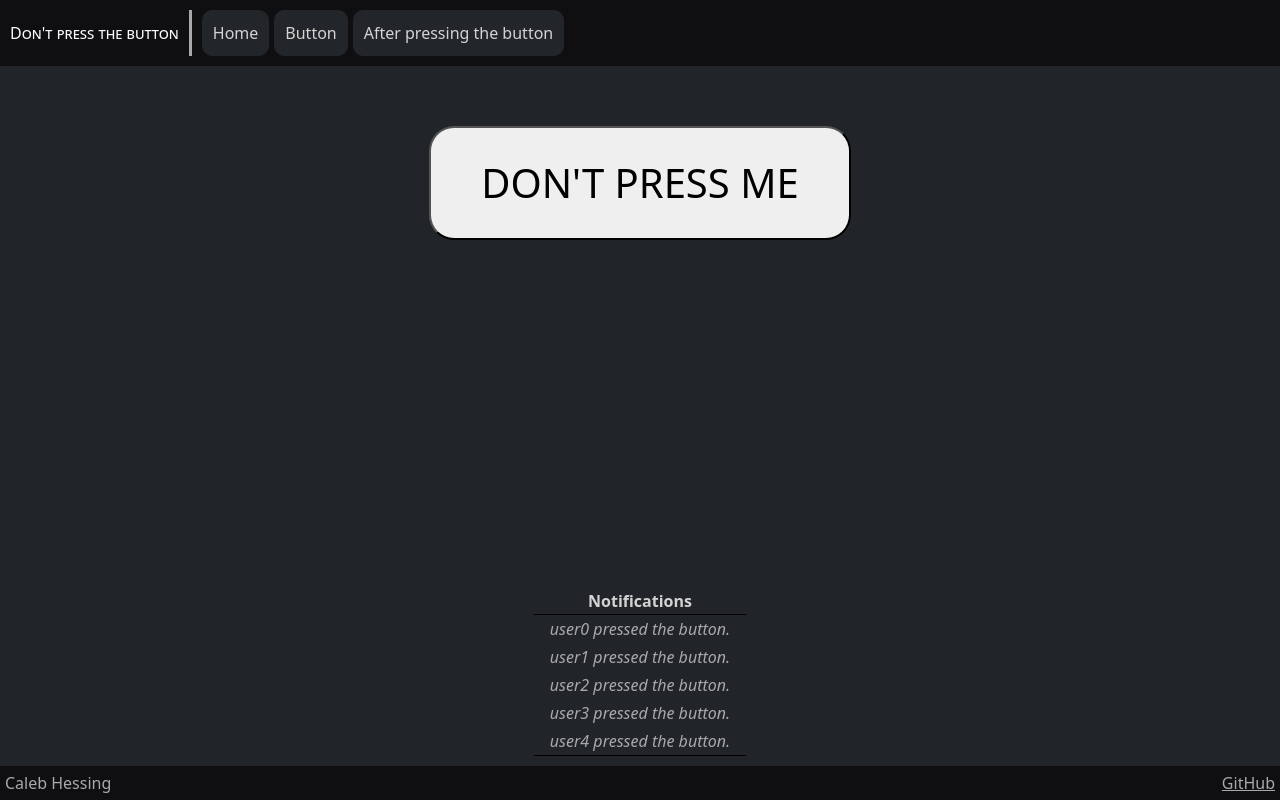
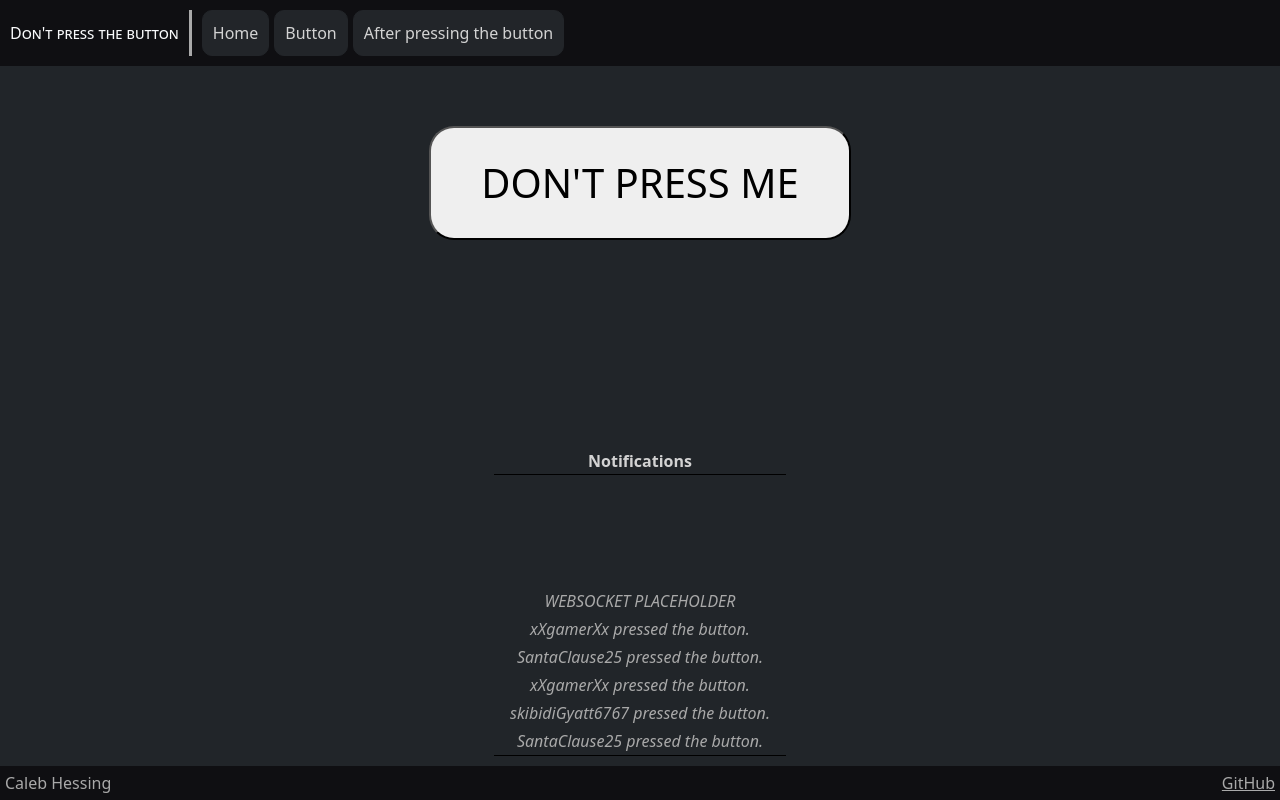
Before and after one commit to chess6032/cs260-project, a React (Vite) app: page /button in a window 1280 px wide. Built offline with nearby package versions, Linux system fonts and the light colour scheme.

Commit message:
made websocket placeholder better

```diff
--- a/src/button/notifs.jsx
+++ b/src/button/notifs.jsx
@@ -3,34 +3,49 @@ import 'bootstrap/dist/css/bootstrap.min.css';
 import './notifs.css';
 
 export function NotifTable() {
-  const [notifList, setNotifList] = React.useState([]);
+  const MAX_NOTIF_LIST_LEN = 10
+
+  // TODO: find a better way to implement the notification list
+  // than a table whose rows are filled by an always-ten-element array
+  const [notifList, setNotifList] = React.useState(Array(MAX_NOTIF_LIST_LEN-1).fill(null).concat("WEBSOCKET PLACEHOLDER"));
+
 
   const addNotif = (user="another user") => {
-    setNotifList((prevNotifs) => [...prevNotifs, { name: user, num: prevNotifs.length }]);
-                                                      // TODO: remove num member.
-                                                      // (right now I use it b/c table rows HAVE to have a unique "key" property.)
+    setNotifList((prevNotifs) => {
+      //  .concat({ name: user, num: prevNotifs.length });
+      if (prevNotifs.length > MAX_NOTIF_LIST_LEN-1) {
+        return prevNotifs.slice(1, MAX_NOTIF_LIST_LEN).concat({ name: user});
+      } else {
+        return prevNotifs.concat({ name: user});;
+      }
+    });
+
   };
 
+
+
   // placeholder for websocket
+  const randomName = () =>
+    ['JohnDoe42', 'JoeMama000', 'SantaClause25', 'xXgamerXx', 'skibidiGyatt6767'].at(Math.floor(Math.random() * 5));
+
   React.useEffect(() => {
     console.log('rendered');
     const interval = setInterval(() => {
-      addNotif(`user${notifList.length}`);
+      addNotif(randomName());
     }, 1000);
 
     return () => clearInterval(interval); // cleanup
-  }, [notifList]); // TODO: remove notifList for the dependency list.
-                   // (it was the easiest way to get the "user1", "user2", "user3" thing set up,
-                   // but it's re-rendering the page every time notifList is updated, which is
-                   // poor performance and won't be necessary when the usernames will be
-                   // coming from websocket itself.)
+  }, []);
 
   return (
     <table>
       <thead><tr><th>Notifications</th></tr></thead>
       <tbody>
-        {notifList.map((fool) => (
-          <tr key={fool.num}><td>{fool.name} pressed the button.</td></tr>
+        {notifList.map((fool) => ( fool ? (
+          fool.name ? <tr><td>{fool.name} pressed the button.</td></tr>
+          : <tr><td>{fool}</td></tr>
+          )
+          : <tr><td>&nbsp;</td></tr>
         ))}
       </tbody>
     </table>
```
